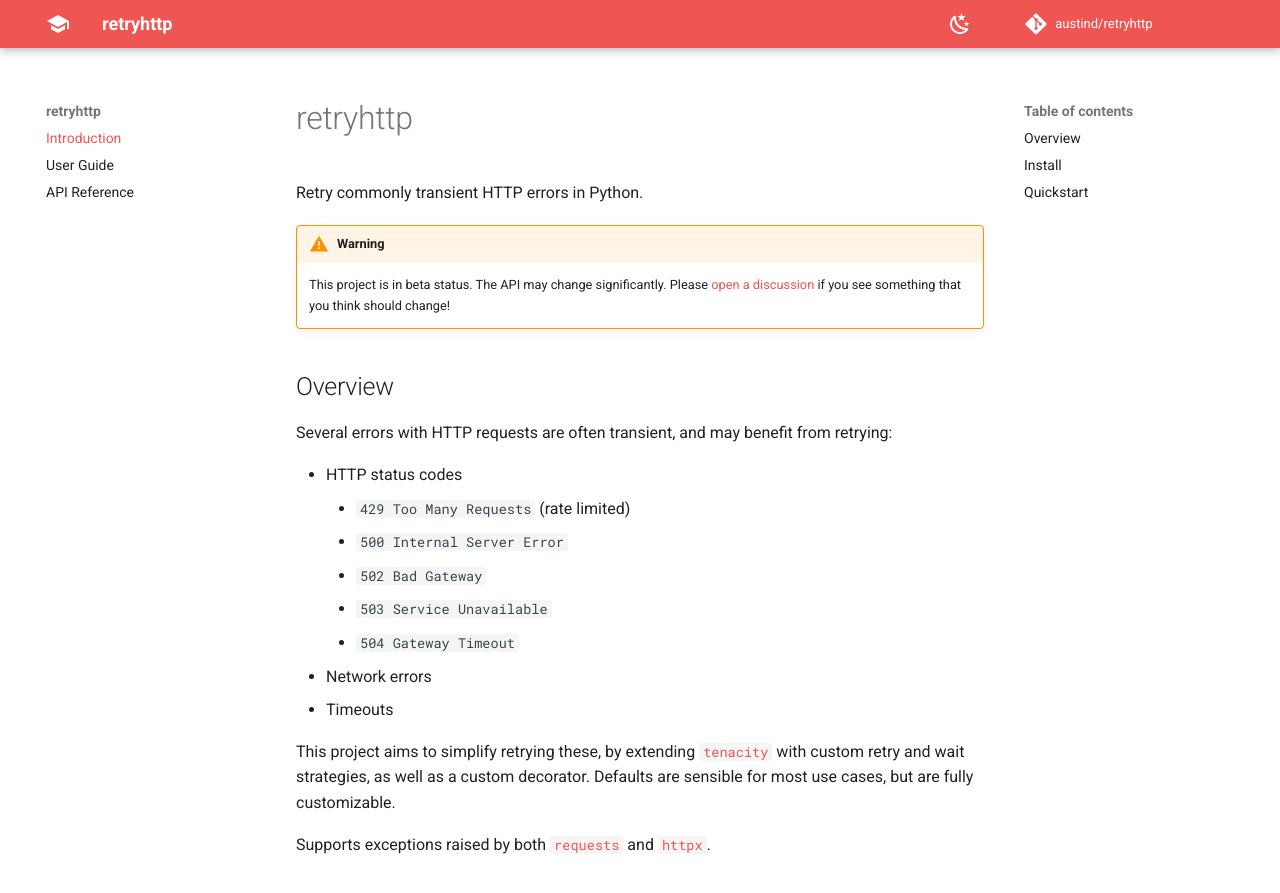
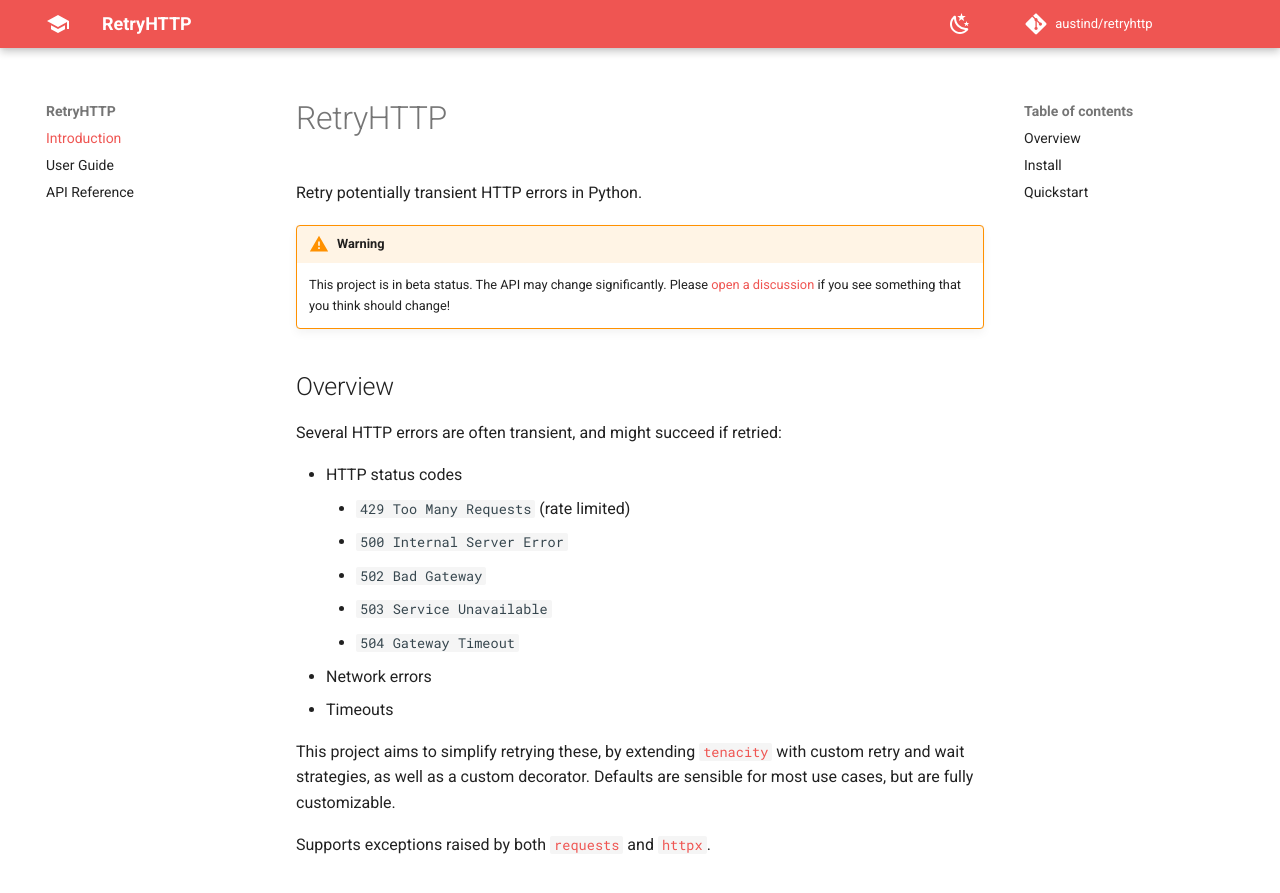
Before and after one commit to austind/retryhttp, an MkDocs documentation site: the page built from docs/index.md, in a window 1280 px wide and 900 px high. Shown: the top 893 px of the window. Built offline with MkDocs 1.6.1 and Material for MkDocs 9.7.7, drawn with Linux system fonts in a browser that asks for light colours; comment, search, counter and statistics services are not loaded.

```diff
--- a/docs/index.md
+++ b/docs/index.md
@@ -1,13 +1,13 @@
-# retryhttp
+# RetryHTTP
 
-Retry commonly transient HTTP errors in Python.
+Retry potentially transient HTTP errors in Python.
 
 !!! warning
     This project is in beta status. The API may change significantly. Please [open a discussion](https://github.com/austind/retryhttp/discussions/new/choose) if you see something that you think should change!
 
 ## Overview
 
-Several errors with HTTP requests are often transient, and may benefit from retrying:
+Several HTTP errors are often transient, and might succeed if retried:
 
 * HTTP status codes
     * `429 Too Many Requests` (rate limited)
--- a/mkdocs.yml
+++ b/mkdocs.yml
@@ -1,4 +1,4 @@
-site_name: retryhttp
+site_name: RetryHTTP
 site_description: Retry commonly transient HTTP errors.
 site_url: https://retryhttp.readthedocs.io
 
```
Also changed, not shown: README.md (+3 -3 lines), docs/guide.md (+5 -1 lines).
